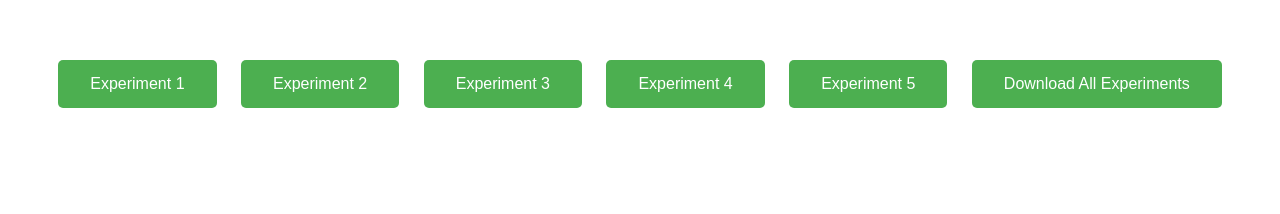
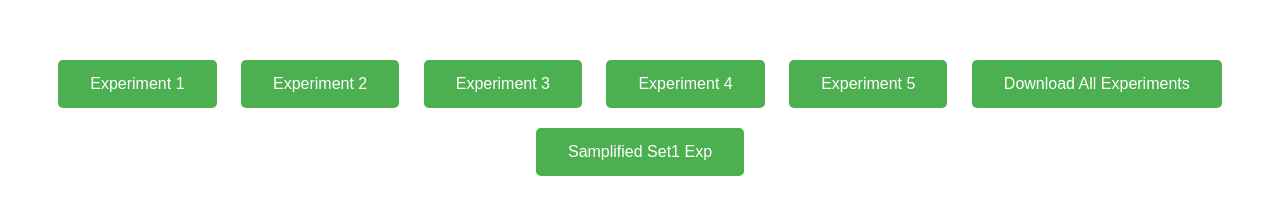
Before and after one commit to Tushar292004/devops, a plain HTML site: page index.html in a window 1280 px wide. Drawn offline with Linux system fonts and the light colour scheme.

Commit message:
DevOpsLab

```diff
--- a/index.html
+++ b/index.html
@@ -39,6 +39,7 @@
         <button class="button" onclick="location.href='Exp4.html'">Experiment 4</button>
         <button class="button" onclick="location.href='Exp5.html'">Experiment 5</button>
         <a href="AllLabExp.pdf" download class="button">Download All Experiments</a>
+        <a href="DevOps.pdf" download class="button">Samplified Set1 Exp</a>
     </div>
 </body>
 </html>
```
Also changed, not shown: 1 other file.
